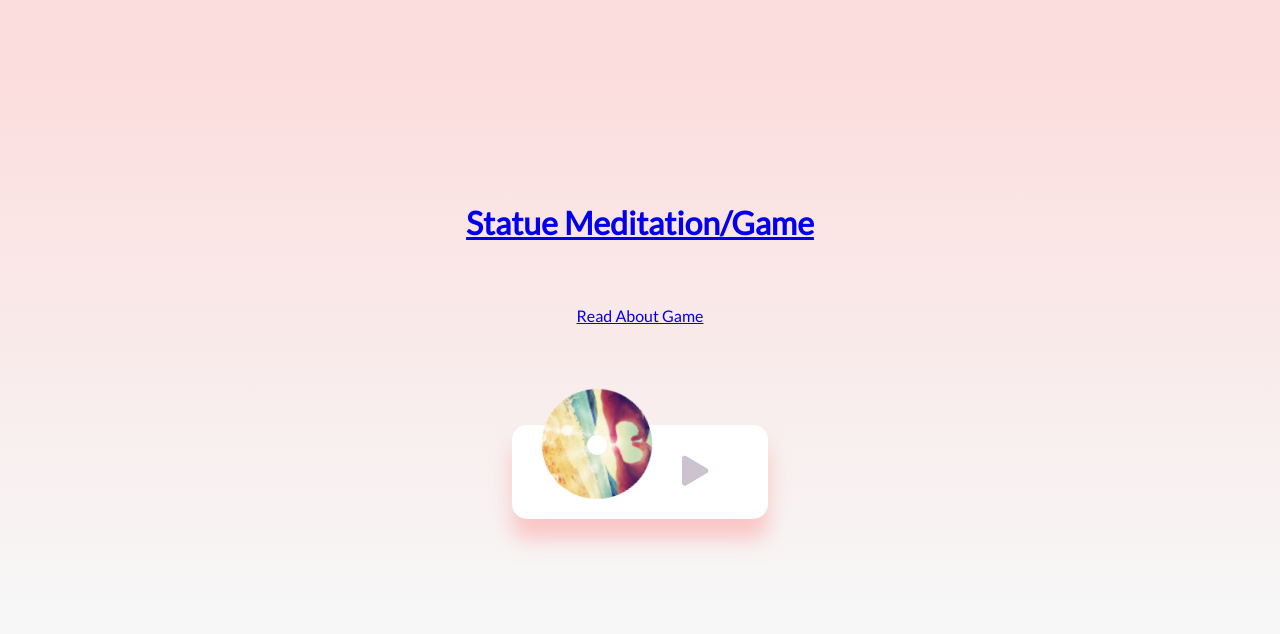
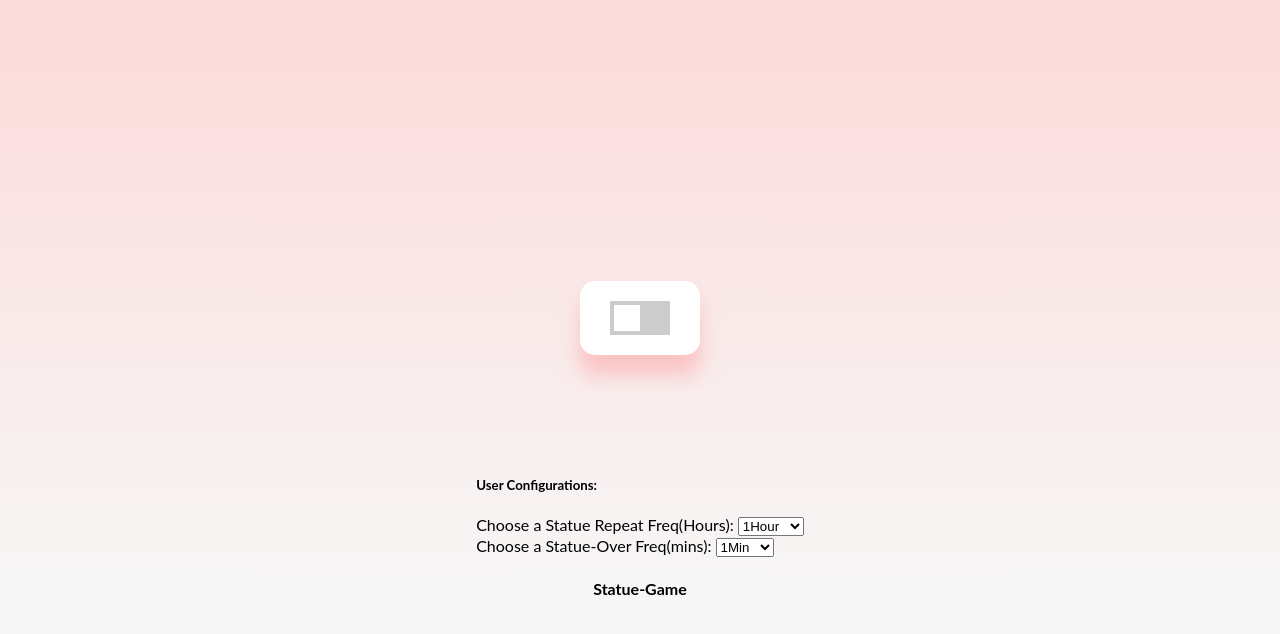
Before and after one commit to statuing/statuing.github.io, a PHP site: page / in a window 1280 px wide. Shown: the top 634 px of the page. Run offline with PHP 8.4, Linux system fonts and the light colour scheme; some libraries are stand-ins or nearby versions.

Commit message:
Add files via upload

```diff
--- a/index.html
+++ b/index.html
@@ -4,22 +4,11 @@
     <meta charset="UTF-8" />
     <meta name="viewport" content="width=device-width, initial-scale=1.0" />
     <meta http-equiv="X-UA-Compatible" content="ie=edge" />
-    <link
-      rel="stylesheet"
-      href="https://cdnjs.cloudflare.com/ajax/libs/font-awesome/5.10.2/css/all.min.css"
-    />
+
     <link rel="stylesheet" href="style.css" />
     <title>Statue Meditation/Game</title>
   </head>
   <body>
-    <h1>
-      <a id="nplay" target="_blank" href="../statue-game/about.html">Statue Meditation/Game</a>
-    </h1>
-    <h4 id="nplay"></h4>
-    <div>
-      <a id="nplay" target="_blank" href="../statue-game/about.html">Read About Game</a>
-    </div>
-
   <div class="music-container" id="music-container">
     <div class="music-info">
       <h4 id="title"></h4>
@@ -30,28 +19,50 @@
 
     <audio src="music/statue.aac" type="audio/aac" id="audio"></audio>
 
-      <div class="img-container">
-        <img src="images/Stop.jpg" alt="music-cover" id="cover" />
+    <div class="navigation">
+
+      <label align="center" class="switch">
+        <input id="play" type="checkbox">
+        <span class="slider"></span>
+      </label>
+
     </div>
 
+  </div>
 
-      <div class="navigation">
-      <!--
-        <button id="prev" class="action-btn">
-          <i class="fas fa-backward"></i>
-        </button> -->
-        <button id="play" class="action-btn action-btn-big">
-          <i class="fas fa-play"></i>
-        </button>
-        <!--
-        <button id="next" class="action-btn">
-          <i class="fas fa-forward"></i>
-        </button>-->
+  <div class="useroptions">
+    <h5>User Configurations:</h5>
+
+    <label for="statue-freq-range">Choose a Statue Repeat Freq(Hours):
+    </label>
+    <select id="statue-freq-range" name="statue-freq-range">
+      <option value="0.5">30Mins</option>
+      <option value="1" selected>1Hour</option>
+      <option value="2">2Hour</option>
+      <option value="3">3Hour</option>
+      <option value="6">6Hour</option>
+      <option value="9">9Hour</option>
+      <option value="12">12Hour</option>
+      <option value="24">1Day</option>
+    </select>
+
+    <br>
+
+    <label for="statue-over-freq-range">Choose a Statue-Over Freq(mins):</label>
+    <select id="statue-over-freq-range" name="statue-over-freq-range">
+      <option value="1" selected>1Min</option>
+      <option value="2">2Mins</option>
+      <option value="3">3Mins</option>
+    </select>
+
   </div>
+
+  <div>
+    <H4>Statue-Game</H4>
   </div>
 
   <script src="script.js">
-      window.onload = onLoad();
   </script>
+
   </body>
 </html>
--- a/script.js
+++ b/script.js
@@ -1,23 +1,18 @@
 const musicContainer = document.getElementById('music-container');
 const playBtn = document.getElementById('play');
-//const prevBtn = document.getElementById('prev');
-//const nextBtn = document.getElementById('next');
 
 const audio = document.getElementById('audio');
-const progress = document.getElementById('progress');
-const progressContainer = document.getElementById('progress-container');
 const title = document.getElementById('title');
-const cover = document.getElementById('cover');
-const currTime = document.querySelector('#currTime');
-const durTime = document.querySelector('#durTime');
+const statuefreq = document.getElementById('statue-freq-range');
+const statueoverfreq = document.getElementById('statue-over-freq-range');
 
-
-const maxShortWaitIntrvlFactor = 1.5;//10;	//at max ten minutes - 15 mins
-const minLongWaitIntrvlFactor = 30;	//atleast 30 minutes - sixty minutes
+var maxShortWaitIntrvlFactor = 1;//10;	//at max ten minutes - 15 mins
+var minLongWaitIntrvlFactor = 60;	//atleast 30 minutes - sixty minutes
 
 let timerid = 0;
 
 const aMinMillisecs = 1000 * 60;	//a minute millisecs
+const aHourMins = 60;
 
 // Song titles
 const songs = ['statue','bell'];//['hey', 'summer', 'ukulele'];
@@ -34,44 +29,43 @@ loadSong(songs[songIndex]);
 function loadSong(song) {
   title.innerText = song;
   audio.src = `music/${song}.aac`;
-  cover.src = `images/${song}.jpg`;
 }
 
 // Play song
 function playSong() {
-  /*musicContainer.classList.add('play');
-  playBtn.querySelector('i.fas').classList.remove('fa-play');
-  playBtn.querySelector('i.fas').classList.add('fa-pause');*/
 
   audio.play();
 }
 
 // Play song
-function startSong(twhentoplay=60000*randomWaitInterval(minLongWaitIntrvlFactor, true)) {
+function startSong() {
   musicContainer.classList.add('play');
-  playBtn.querySelector('i.fas').classList.remove('fa-play');
-  playBtn.querySelector('i.fas').classList.add('fa-stop');
-  //songIndex = 0;
-  //loadSong(songs[songIndex]);
+  //playBtn.querySelector('i.fas').classList.remove('fa-play');
+  //playBtn.querySelector('i.fas').classList.add('fa-stop');
+
+  let twhentoplay = aMinMillisecs * randomWaitInterval(minLongWaitIntrvlFactor);
   timerid = setTimeout(playSong, twhentoplay);
   let now = new Date();
-  now.setMinutes(now.getMinutes()+(twhentoplay/60000));
+  now.setMilliseconds(now.getMilliseconds()+twhentoplay);
   console.log("new timer "+ timerid.toString() + " at " + now.toString() + " is set to run.");
 }
 
-// Pause song
-function pauseSong() {
-  musicContainer.classList.remove('play');
-  playBtn.querySelector('i.fas').classList.add('fa-play');
-  playBtn.querySelector('i.fas').classList.remove('fa-pause');
+function refresh()
+{
+	const isChecked = playBtn.checked;//musicContainer.classList.contains('play');
 
-  audio.pause();
+	if (isChecked) {
+		stopSong();
+		songIndex = 0;
+		loadSong(songs[songIndex]);
+		startSong();
+	}
 }
 
 function stopSong(){
 	musicContainer.classList.remove('play');
-	playBtn.querySelector('i.fas').classList.add('fa-play');
-	playBtn.querySelector('i.fas').classList.remove('fa-stop');
+	//playBtn.querySelector('i.fas').classList.add('fa-play');
+	//playBtn.querySelector('i.fas').classList.remove('fa-stop');
 
 	if (timerid != 0)
 	{
@@ -85,45 +79,31 @@ function stopSong(){
 	//audio.load();
 }
 
-// Previous song
-function prevSong() {
-  songIndex--;
-
-  if (songIndex < 0) {
-    songIndex = songs.length - 1;
-  }
-
-  loadSong(songs[songIndex]);
-
-  playSong();
+function onStatueFreqChanged()
+{
+	minLongWaitIntrvlFactor = aHourMins * document.getElementById("statue-freq-range").value;
+	console.log("onStatueFreqChanged():minLongWaitIntrvlFactor:"+ minLongWaitIntrvlFactor);
+	refresh();
 }
 
-// Next song
-function nextSong() {
-  songIndex++;
-
-  if (songIndex > songs.length - 1) {
-    songIndex = 0;
-  }
-
-  loadSong(songs[songIndex]);
-
-  playSong();
+function onStatueOverTimingUpdate()
+{
+	maxShortWaitIntrvlFactor = document.getElementById("statue-over-freq-range").value;
+	console.log("onStatueOverTimingUpdate():maxShortWaitIntrvlFactor:" + maxShortWaitIntrvlFactor);
 }
 
-function randomWaitInterval(intervalRangeMins = 10,bWaitAtleast=false)
+function randomWaitInterval(intervalRangeMins = 10)
 {
-	let extendedRangeFactor = 0;
-	if (bWaitAtleast == true)
-	{
-		extendedRangeFactor = intervalRangeMins;
-	}
-	return extendedRangeFactor + (Math.floor(Math.random()*intervalRangeMins));
+	let randomizedNum = 0;
+
+	randomizedNum = (Math.random()*(intervalRangeMins-1)+1);
+	console.log("randomWaitInterval(in mins):"+ randomizedNum);
+	return randomizedNum;
 }
 
 function nextAction1()
 {
-	let waittime = 30000 * randomWaitInterval(maxShortWaitIntrvlFactor);
+	let waittime = (aMinMillisecs/2) * randomWaitInterval(maxShortWaitIntrvlFactor);
 
 	songIndex++;
 
@@ -132,14 +112,12 @@ function nextAction1()
 	if (songIndex > songs.length - 1)
 	{
 		songIndex = 0;
-		waittime = aMinMillisecs * randomWaitInterval(minLongWaitIntrvlFactor, true);
+		waittime = aMinMillisecs * randomWaitInterval(minLongWaitIntrvlFactor);
 	}
 
+	console.log("Current time :"+pldt.toString());
+
 	pldt.setMinutes(pldt.getMinutes()+(waittime/aMinMillisecs));
-
-	//musicContainer.classList.remove('play');
-	//playBtn.querySelector('i.fas').classList.add('fa-play');
-	//playBtn.querySelector('i.fas').classList.remove('fa-pause');
 
 	loadSong(songs[songIndex]);
 
@@ -155,116 +133,25 @@ function nextAction1()
 	console.log("new timer "+ timerid.toString() + " with waittime " + waittime.toString() + " is set to run.");
 }
 
-// Update progress bar
-function updateProgress(e) {
-  const { duration, currentTime } = e.srcElement;
-  const progressPercent = (currentTime / duration) * 100;
-  progress.style.width = `${progressPercent}%`;
-}
-
-// Set progress bar
-function setProgress(e) {
-  const width = this.clientWidth;
-  const clickX = e.offsetX;
-  const duration = audio.duration;
-
-  audio.currentTime = (clickX / width) * duration;
-}
-
-//get duration & currentTime for Time of song
-function DurTime (e) {
-	const {duration,currentTime} = e.srcElement;
-	var sec;
-	var sec_d;
-
-	// define minutes currentTime
-	let min = (currentTime==null)? 0:
-	 Math.floor(currentTime/60);
-	 min = min <10 ? '0'+min:min;
-
-	// define seconds currentTime
-	function get_sec (x) {
-		if(Math.floor(x) >= 60){
-
-			for (var i = 1; i<=60; i++){
-				if(Math.floor(x)>=(60*i) && Math.floor(x)<(60*(i+1))) {
-					sec = Math.floor(x) - (60*i);
-					sec = sec <10 ? '0'+sec:sec;
-				}
-			}
-		}else{
-		 	sec = Math.floor(x);
-		 	sec = sec <10 ? '0'+sec:sec;
-		 }
-	}
-
-	get_sec (currentTime,sec);
-
-	// change currentTime DOM
-	//currTime.innerHTML = min +':'+ sec;
-
-	// define minutes duration
-	let min_d = (isNaN(duration) === true)? '0':
-		Math.floor(duration/60);
-	 min_d = min_d <10 ? '0'+min_d:min_d;
-
-
-	 function get_sec_d (x) {
-		if(Math.floor(x) >= 60){
-
-			for (var i = 1; i<=60; i++){
-				if(Math.floor(x)>=(60*i) && Math.floor(x)<(60*(i+1))) {
-					sec_d = Math.floor(x) - (60*i);
-					sec_d = sec_d <10 ? '0'+sec_d:sec_d;
-				}
-			}
-		}else{
-		 	sec_d = (isNaN(duration) === true)? '0':
-		 	Math.floor(x);
-		 	sec_d = sec_d <10 ? '0'+sec_d:sec_d;
-		 }
-	}
-
-	// define seconds duration
-
-	get_sec_d (duration);
-
-	// change duration DOM
-	//durTime.innerHTML = min_d +':'+ sec_d;
-
-};
-
 // Event listeners
 playBtn.addEventListener('click', () => {
-  const isPlaying = musicContainer.classList.contains('play');
+  //const isChecked = musicContainer.classList.contains('play');
+  const isChecked = playBtn.checked;
 
-  if (isPlaying) {
-    stopSong();
-  } else {
-  	songIndex = 0;
+  if (isChecked) {
+    songIndex = 0;
   	loadSong(songs[songIndex]);
     startSong();
+  } else {
+  	stopSong();
   }
 });
-
-function onLoad(){
-	// I guess player is loaded
-	console.log('onLoad called');
-	setTimeout(playSong,5000);
-}
-
-// Change song
-//prevBtn.addEventListener('click', prevSong);
-//nextBtn.addEventListener('click', nextSong);
-
-// Time/song update
-audio.addEventListener('timeupdate', updateProgress);
-
-// Click on progress bar
-//progressContainer.addEventListener('click', setProgress);
 
 // Song ends
 audio.addEventListener('ended', nextAction1);
 
-// Time of song
-audio.addEventListener('timeupdate',DurTime);
+// Statue repeat freq
+statuefreq.addEventListener('change', onStatueFreqChanged);
+
+// statue over timing
+statueoverfreq.addEventListener('change', onStatueOverTimingUpdate);
--- a/style.css
+++ b/style.css
@@ -1,4 +1,3 @@
-@import url('https://fonts.googleapis.com/css?family=Lato&display=swap');
 
 * {
   box-sizing: border-box;
@@ -105,6 +104,7 @@ body {
 }
 
 .music-info {
+  visibility: hidden;
   background-color: rgba(255, 255, 255, 0.5);
   border-radius: 15px 15px 0 0;
   position: absolute;
@@ -127,19 +127,64 @@ body {
   margin: 0;
 }
 
-.progress-container {
-  background: #fff;
-  border-radius: 5px;
-  cursor: pointer;
-  margin: 10px 0;
-  height: 4px;
-  width: 100%;
+
+
+.switch {
+  position: relative;
+  display: inline-block;
+  width: 60px;
+  height: 34px;
 }
 
-.progress {
-  background-color: #fe8daa;
-  border-radius: 5px;
-  height: 100%;
-  width: 0%;
-  transition: width 0.1s linear;
+.switch input {
+  opacity: 0;
+  width: 0;
+  height: 0;
 }
+
+.slider {
+  position: absolute;
+  cursor: pointer;
+  top: 0;
+  left: 0;
+  right: 0;
+  bottom: 0;
+  background-color: #ccc;
+  -webkit-transition: .4s;
+  transition: .4s;
+}
+
+.slider:before {
+  position: absolute;
+  content: "";
+  height: 26px;
+  width: 26px;
+  left: 4px;
+  bottom: 4px;
+  background-color: white;
+  -webkit-transition: .4s;
+  transition: .4s;
+}
+
+input:checked + .slider {
+  background-color: #2196F3;
+}
+
+input:focus + .slider {
+  box-shadow: 0 0 1px #2196F3;
+}
+
+input:checked + .slider:before {
+  -webkit-transform: translateX(26px);
+  -ms-transform: translateX(26px);
+  transform: translateX(26px);
+}
+
+/* Rounded sliders */
+.slider.round {
+  border-radius: 34px;
+}
+
+.slider.round:before {
+  border-radius: 50%;
+}
```
Lines whose indentation alone changed are shown as unchanged.
